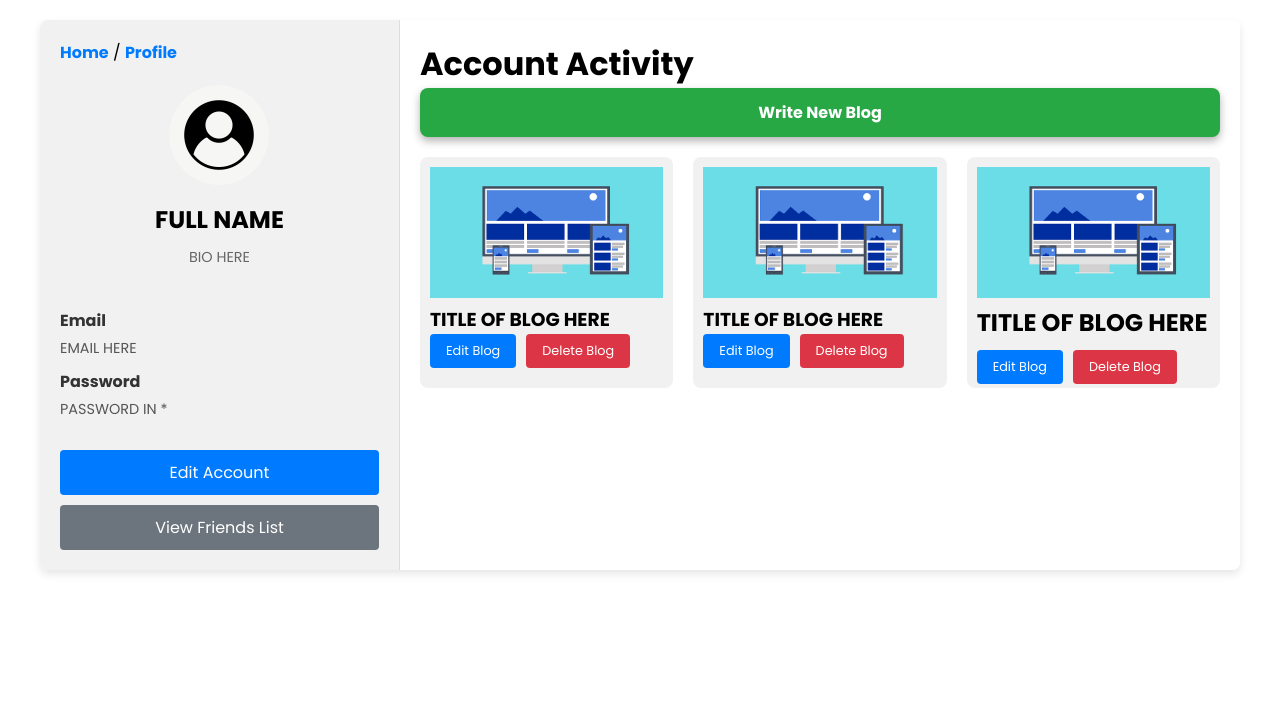
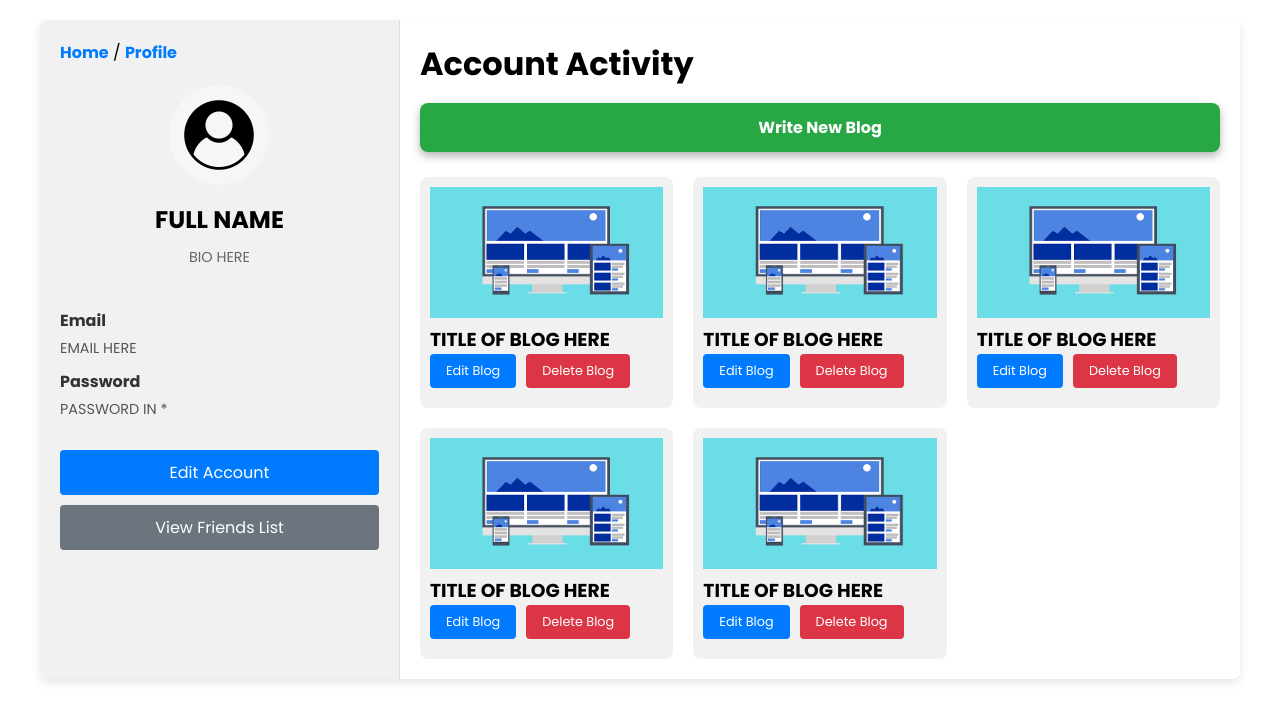
Before and after one commit to kamaldbouk/Blog, a React (Create React App) app in the folder frontend/: page /profile in a window 1280 px wide. Shown: the top 722 px of the page. Built offline with nearby package versions, Linux system fonts and the light colour scheme.

Commit message:
few tweaks

```diff
--- a/frontend/src/index.css
+++ b/frontend/src/index.css
@@ -451,6 +451,8 @@ header {
   border-radius: 4px;
   cursor: pointer;
   transition: background-color 0.3s;
+  margin: 10px;
+  width: 20%;
 }
 
 .cancel-button {
@@ -752,9 +754,9 @@ h2 {
   width: 100%;
   box-sizing: border-box;
   transition: background-color 0.3s ease;
-  margin-bottom: 20px;
+  margin-bottom: 25px;
   box-shadow: 0 4px 8px rgba(0, 0, 0, 0.3);
-
+  margin-top: 15px;
 }
 
 .profile-activity button.write-new-blog-btn:hover {
--- a/frontend/src/pages/Profile.js
+++ b/frontend/src/pages/Profile.js
@@ -109,7 +109,19 @@ const Profile = () => {
         </div>
         <div className='blog-item'>
             <img src={blogPic} alt="default blog image"/>
-            <h2>TITLE OF BLOG HERE</h2>
+            <h3>TITLE OF BLOG HERE</h3>
+            <button className="edit-blog-btn">Edit Blog</button>
+            <button className="delete-blog-btn">Delete Blog</button>
+        </div>
+        <div className='blog-item'>
+            <img src={blogPic} alt="default blog image"/>
+            <h3>TITLE OF BLOG HERE</h3>
+            <button className="edit-blog-btn">Edit Blog</button>
+            <button className="delete-blog-btn">Delete Blog</button>
+        </div>
+        <div className='blog-item'>
+            <img src={blogPic} alt="default blog image"/>
+            <h3>TITLE OF BLOG HERE</h3>
             <button className="edit-blog-btn">Edit Blog</button>
             <button className="delete-blog-btn">Delete Blog</button>
         </div>
```
Also changed, not shown: frontend/src/components/CreateBlog.js (indentation only).
